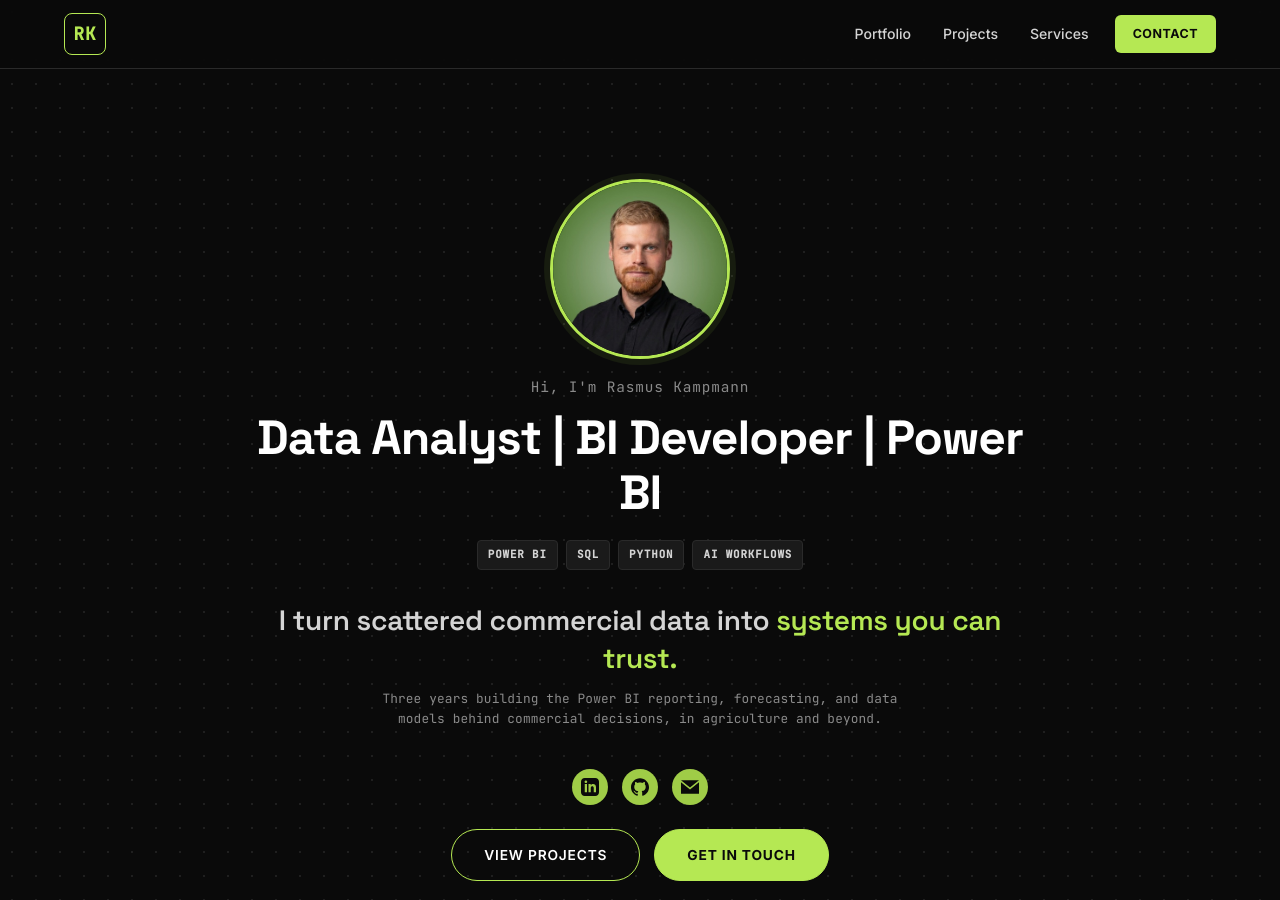
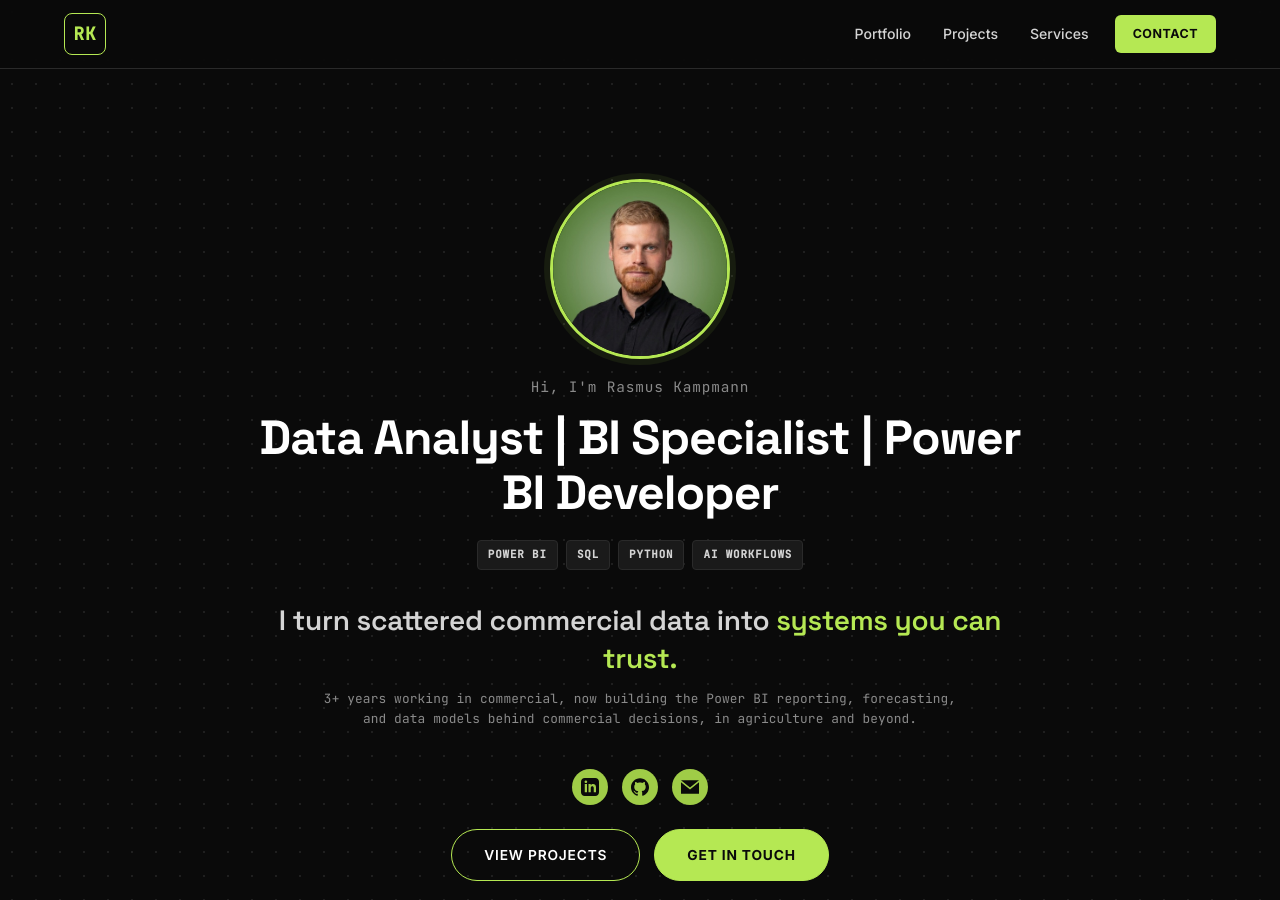
Before and after one commit to rasmuskampmann1998/rasmuskampmann.com, a Jekyll site: the page built from index.md, in a window 1280 px wide and 900 px high. Built offline with Jekyll 4.4.1, drawn with Linux system fonts in a browser that asks for light colours; some of the changed text lies outside the part shown.

Commit message:
Reposition to Data Analyst | BI Specialist | Power BI Developer
- H1, tagline, meta description, and footer role line updated to the
  three-role headline (was "Data Analyst | BI Developer | Power BI").
- Hero background line reworded: "3+ years working in commercial, now
  building..." so the tenure claim refers to commercial experience, not
  three years of Power BI work.

Co-Authored-By: Claude Opus 4.8 (1M context) <noreply@anthropic.com>

```diff
--- a/_config.yml
+++ b/_config.yml
@@ -1,6 +1,6 @@
 title: Rasmus Kampmann
-tagline: Data Analyst · BI Developer · Power BI
-description: I turn scattered commercial data into systems you can trust. Data analyst and BI developer building the Power BI reporting, forecasting, and analytics behind commercial decisions. Power BI · SQL · Python.
+tagline: Data Analyst · BI Specialist · Power BI Developer
+description: I turn scattered commercial data into systems you can trust. Data analyst, BI specialist, and Power BI developer building the reporting, forecasting, and analytics behind commercial decisions. Power BI · SQL · Python.
 baseurl: ""
 url: "https://rasmuskampmann.com"
 
--- a/_includes/footer.html
+++ b/_includes/footer.html
@@ -3,7 +3,7 @@
     <div class="footer-grid">
       <div class="footer-brand">
         <span class="footer-logo">RK</span>
-        <p><strong style="color: var(--text-primary);">Rasmus Kampmann</strong><br />Data Analyst &amp; BI Developer. Power BI, SQL, Python.</p>
+        <p><strong style="color: var(--text-primary);">Rasmus Kampmann</strong><br />Data Analyst &amp; Power BI Developer. Power BI, SQL, Python.</p>
       </div>
       <div class="footer-col">
         <h4>Site</h4>
--- a/index.md
+++ b/index.md
@@ -9,7 +9,7 @@ title: Home
       <img src="{{ '/assets/images/me/hero-portrait.jpg?v=3' | relative_url }}" alt="Rasmus Kampmann" onerror="this.src='{{ '/assets/images/me/headshot.jpg' | relative_url }}'" />
     </div>
     <p class="hero-name">Hi, I'm Rasmus Kampmann</p>
-    <h1>Data Analyst | BI Developer | Power BI</h1>
+    <h1>Data Analyst | BI Specialist | Power BI Developer</h1>
     <ul class="hero-stack">
       <li>Power BI</li>
       <li>SQL</li>
@@ -17,7 +17,7 @@ title: Home
       <li>AI workflows</li>
     </ul>
     <p class="hero-slogan">I turn scattered commercial data into <span class="highlight">systems you can trust.</span></p>
-    <p class="hero-background">Three years building the Power BI reporting, forecasting, and data models behind commercial decisions, in agriculture and beyond.</p>
+    <p class="hero-background">3+ years working in commercial, now building the Power BI reporting, forecasting, and data models behind commercial decisions, in agriculture and beyond.</p>
     <div class="hero-social">
       <a href="{{ site.author.linkedin }}" target="_blank" rel="noopener" aria-label="LinkedIn">
         <svg viewBox="0 0 24 24" fill="currentColor"><path d="M19 0h-14c-2.761 0-5 2.239-5 5v14c0 2.761 2.239 5 5 5h14c2.762 0 5-2.239 5-5v-14c0-2.761-2.238-5-5-5zm-11 19h-3v-11h3v11zm-1.5-12.268c-.966 0-1.75-.79-1.75-1.764s.784-1.764 1.75-1.764 1.75.79 1.75 1.764-.783 1.764-1.75 1.764zm13.5 12.268h-3v-5.604c0-3.368-4-3.113-4 0v5.604h-3v-11h3v1.765c1.396-2.586 7-2.777 7 2.476v6.759z"/></svg>
```
